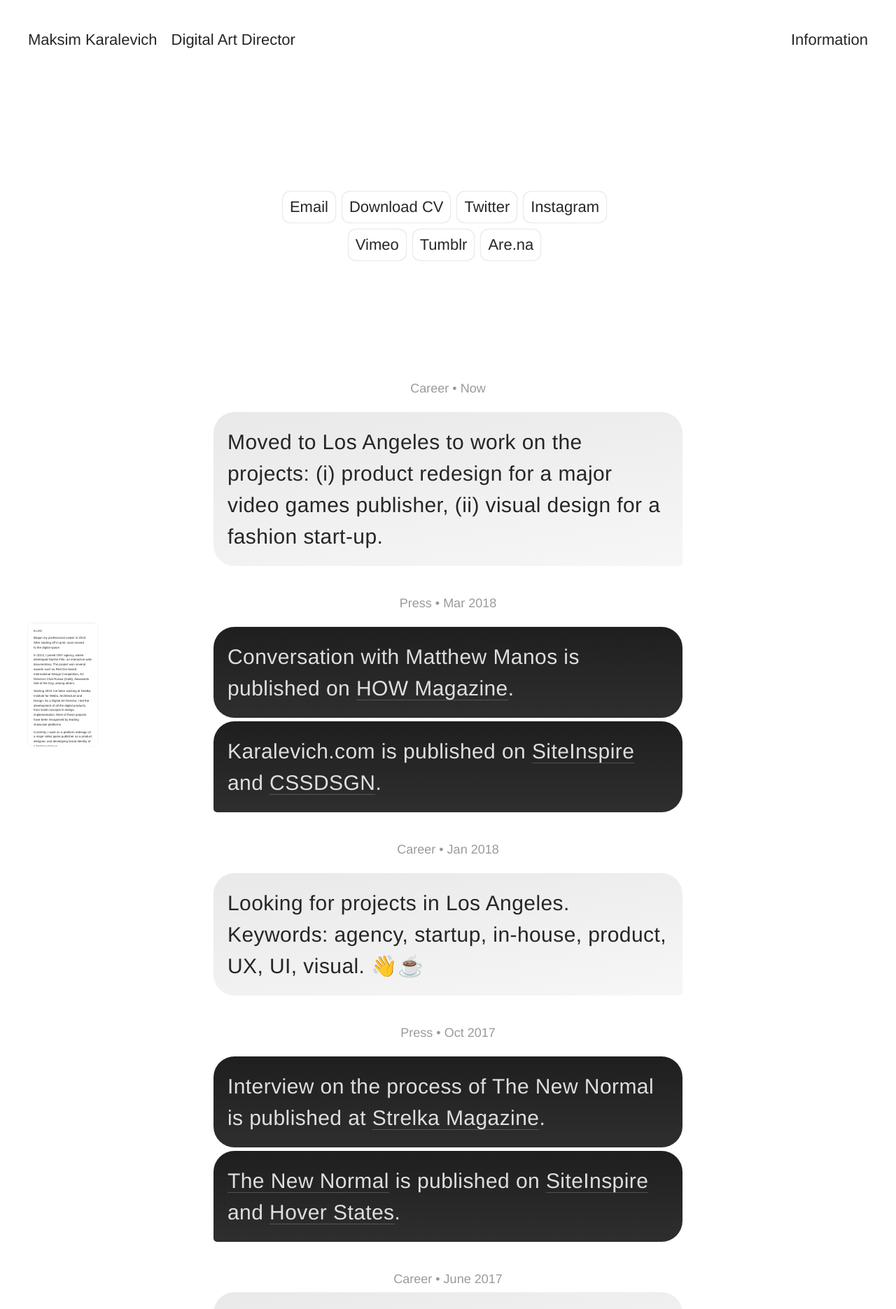
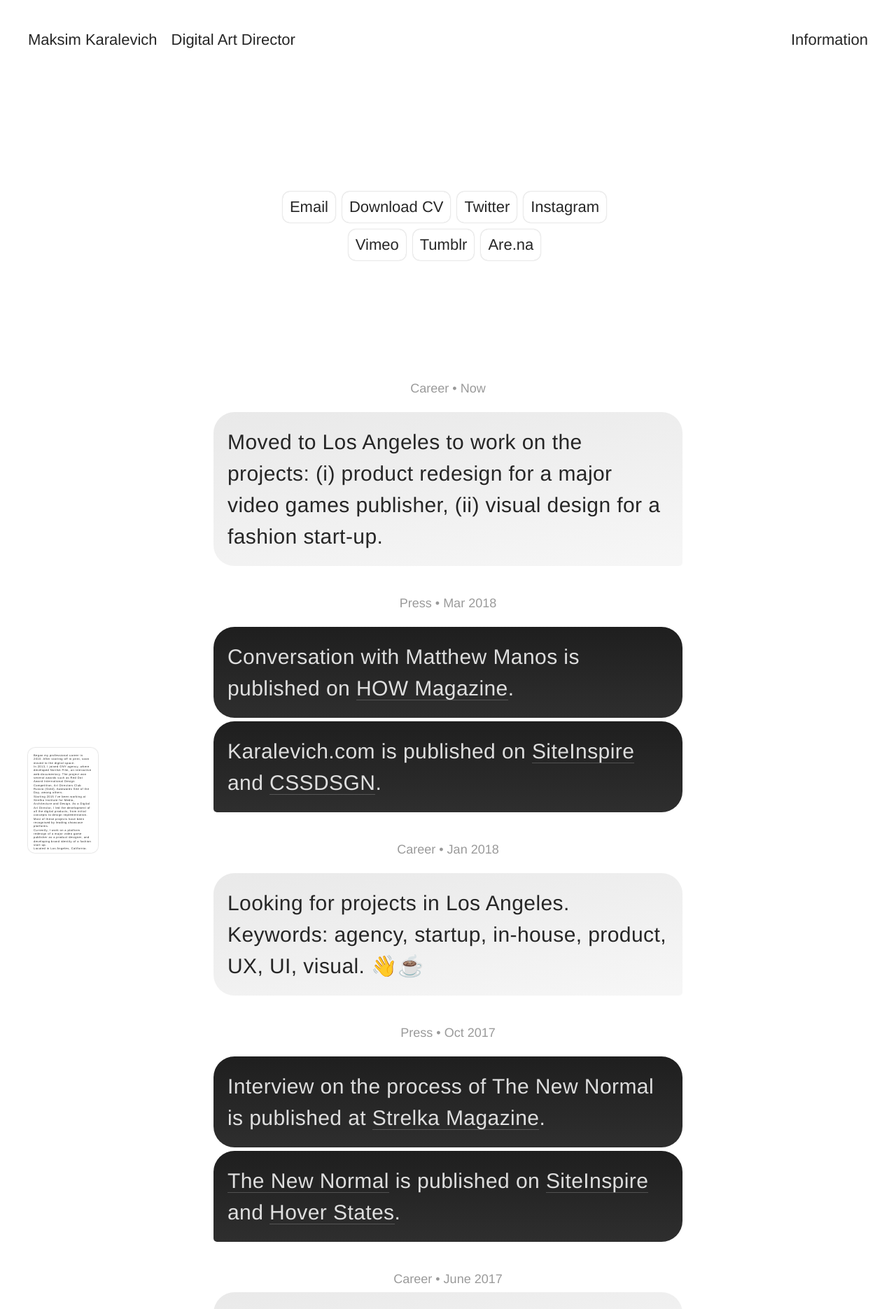
Before and after one commit to exah/karalevich-com, a Jekyll site: the page built from about.html, in a window 1280 px wide. Shown: the top 1871 px of the page at 70% size. Built offline with Jekyll 4.4.1, drawn with Linux system fonts in a browser that asks for light colours.

Commit message:
Fixes in About and project

```diff
--- a/_includes/blurb.html
+++ b/_includes/blurb.html
@@ -1,12 +1,13 @@
-<div class="blurb-wrapper">
-	<div id="blurb" class="col-6 bubble bubble-white elem-shadow-2 elem-no-border bubble-center elem-transition--02 bubble-blurb">
-		<div class="margin-l-1x margin-t-1x	margin-r-1x margin-b-1x">
-			<p class="text-small caption text-uppercase">Blurb</p>
-			<p class="text-small-mobile text-small margin-t-1x">Began my professional career in 2010. After starting off in print, 		soon moved to the digital space.</p>
-			<p class="margin-t-1x text-small-mobile text-small">In 2013, I joined ONY agency, where developed Norilsk Film, an interactive web-documentary. The project won several awards such as Red Dot Award International Design Competition, Art Directors Club Russia (Gold), Awwwards Site of the Day, among others.</p>
-			<p class="margin-t-1x text-small-mobile text-small">Starting 2015 I’ve been working at Strelka Institute for Media, Architecture and Design. As a Digital Art Director, I led the development of all the digital products, from initial concepts to design implementation. Most of these projects have been recognised by leading showcase platforms.</p>
-			<p class="margin-t-1x text-small-mobile text-small">Currently, I work on a platform redesign of a major video game publisher as a product designer, and developing brand identity of a fashion start-up.</p>
-			<p class="margin-t-1x text-small-mobile text-small">Located in Los Angeles, California.</p>
+<div class="blurb-wrapper row-start row-bottom">
+	<div class="blurb-padding-wrapper margin-l-2x margin-b-2x margin-r-2x">
+		<div id="blurb" class="col-6 bubble-white elem-shadow-2 elem-no-border elem-transition--02 bubble-blurb">
+			<div class="blurb-content-wrapper">
+				<p class="blurb-p">Began my professional career in 2010. After starting off in print, soon moved to the digital space.</p>
+				<p class="blurb-p">In 2013, I joined ONY agency, where developed Norilsk Film, an interactive web-documentary. The project won several awards such as Red Dot Award International Design Competition, Art Directors Club Russia (Gold), Awwwards Site of the Day, among others.</p>
+				<p class="blurb-p">Starting 2015 I’ve been working at Strelka Institute for Media, Architecture and Design. As a Digital Art Director, I led the development of all the digital products, from initial concepts to design implementation. Most of these projects have been recognised by leading showcase platforms.</p>
+				<p class="blurb-p">Currently, I work on a platform redesign of a major video game publisher as a product designer, and developing brand identity of a fashion start-up.</p>
+				<p class="blurb-p">Located in Los Angeles, California.</p>
 		</div>
 	</div>
+	</div>
 </div>
--- a/_includes/credits.html
+++ b/_includes/credits.html
@@ -1,4 +1,4 @@
-<div class="margin-t-2x credits-block text-small caption credits-button bubble-white elem-shadow-2">
+<div class="margin-t-2x credits-block text-small caption credits-button elem-shadow-2">
 		<span class="button-toggle">+</span> Credits
 </div>
 
--- a/_layouts/about.html
+++ b/_layouts/about.html
@@ -5,6 +5,7 @@
 
 	<body class="elem-fade-in">
 			{% include menu-fixed.html %}
+
 			{% include blurb.html %}
 
 		<div class="page padding-r-2x padding-l-2x">
--- a/_sass/_layout.scss
+++ b/_sass/_layout.scss
@@ -3,6 +3,13 @@
 @import 'variables';
 @import 'typography';
 @import 'spacex';
+
+
+.page {
+  width: 100%;
+  max-width: 1800px;
+  margin: 0 auto;
+}
 
 
 /* INTRO */
@@ -250,12 +257,6 @@
   animation-delay: .4s;
 }
 
-.page {
-  width: 100%;
-  max-width: 1800px;
-  margin: 0 auto;
-}
-
 .after-project-list {
   height: 100vh;
 }
@@ -444,6 +445,7 @@
 .col-12 {
   width: 1016px;
     @media (min-width: $screen-desktop-big) {width: 74.7%}
+    @media (max-width: $screen-mobile) {width: 100%}
 }
 .col-10 {
   width: 844px;
@@ -591,6 +593,8 @@
   }
 }
 
+
+
 .bubble-center {
   border-radius: 30px;
 
@@ -659,42 +663,55 @@
   }
 }
 
+
+
+/* BLURB */
+
+#blurb {
+  overflow: scroll;
+  -webkit-overflow-scrolling: touch;
+}
+
+.blurb-wrapper {
+  position: fixed;
+  bottom: 0;
+  left: 0;
+  z-index: 1;
+  width: 0;
+  height: 0;
+}
+
 .bubble-blurb {
-  transform: scale(0.2);
   cursor: zoom-in;
-  bottom: -160px;
-  left: -160px;
+  width: 100px;
+  height: 150px;
+  font-size: 4px;
+  line-height: 4pt;
+  padding: 8px;
+  border-radius: 10px;
 
   @media (max-width: $screen-mobile) {
-    bottom: -156px;
-    left: -156px;
+    border-radius: 6px;
   }
 }
 
 .bubble-blurb--clicked {
-  transform: scale(1);
-  transform-origin: bottom left;
   cursor: zoom-out;
-  bottom: 40px;
-  left: 40px;
+  height: 70vh;
+  border-radius: 10px;
+  padding: 40px;
 
   @media (max-width: $screen-mobile) {
-    bottom: 0px;
-    left: 0px;
+    border-radius: 6px;
+    height: 80vh;
+    padding: 20px;
+  }
+
+  @media (max-width: $screen-mobile) {
+
   }
 }
 
-#blurb {
-  position: fixed;
-  z-index:99;
-  height: 70vh;
-  overflow: scroll;
-}
-
-.blurb-wrapper {
-  width: calc(100% - 80%);
-  left: -134px;
-}
 
 /* Tags */
 
--- a/scripts/main.js
+++ b/scripts/main.js
@@ -41,16 +41,16 @@
         $('.a-menu').addClass('a-menu--white')
         $('.text-grey').addClass('text-white elem-opacity--04')
         $('.bubble').addClass('bubble-black')
-        $('.tag').addClass('tag-white')
-        $('.credits-button').addClass('tag-white')
+        $('.tag').addClass('bubble-black')
+        $('.credits-button').addClass('bubble-black')
         $('.ratio-wrap').css('background', '#1A1A1A')
       } else {
       $('body').removeClass('text-white bg-black')
       $('.a-menu').removeClass('a-menu--white')
       $('.text-grey').removeClass('text-white elem-opacity--04')
       $('.bubble').removeClass('bubble-black')
-      $('.tag').removeClass('tag-white')
-      $('.credits-button').removeClass('tag-white')
+      $('.tag').removeClass('bubble-black')
+      $('.credits-button').removeClass('bubble-black')
     }
   }
 })
@@ -159,9 +159,14 @@
 
 $('#blurb').click(function() {
   if ($(this).hasClass('bubble-blurb')) {
-    $(this).removeClass('bubble-blurb bubble-center').addClass('bubble-blurb--clicked bubble-left')
+    $(this).removeClass('bubble-blurb')
+      .addClass('bubble-blurb--clicked text-small')
+    $('.blurb-content-wrapper')
+    $('.blurb-p').toggleClass('margin-t-1x')
   } else if ($(this).hasClass('bubble-blurb--clicked')) {
-    $(this).removeClass('bubble-blurb--clicked bubble-left').addClass('bubble-blurb bubble-center')
+    $(this).removeClass('bubble-blurb--clicked').addClass('bubble-blurb')
+    $('.blurb-content-wrapper')
+    $('.blurb-p').toggleClass('margin-t-1x')
   }
 })
 
```
